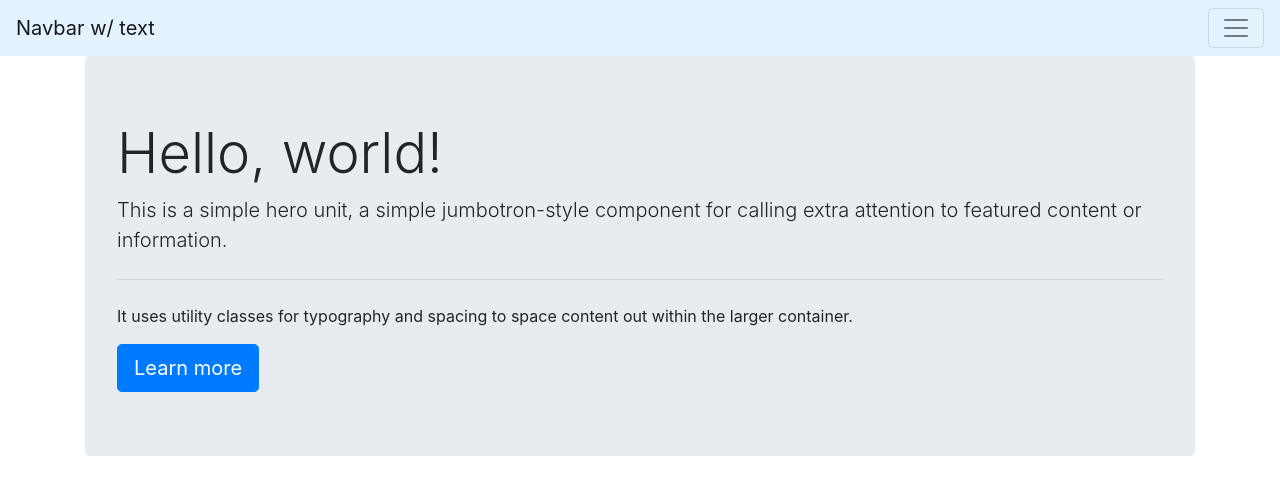
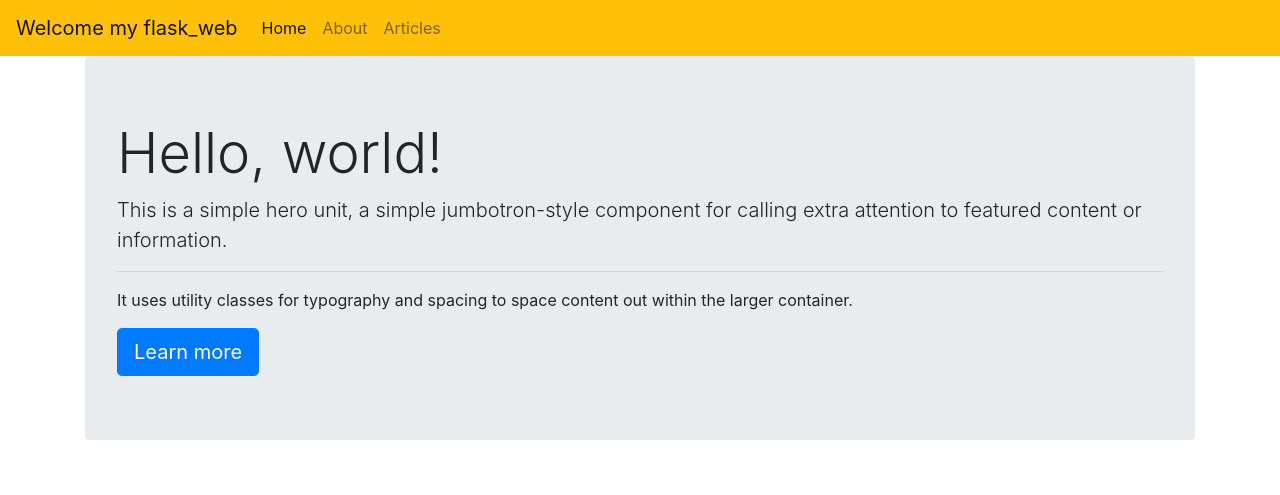
Before and after one commit to esh1122/userlists, a Flask app: page / in a window 1280 px wide. Shown: the top 495 px of the page. Run offline with Flask 2, Linux system fonts and the light colour scheme.

Commit message:
articles html

```diff
--- a/app.py
+++ b/app.py
@@ -1,5 +1,6 @@
 from flask import Flask
 from flask.templating import render_template
+from data import Articles
 
 app = Flask(__name__)
 app.debug = True
@@ -12,5 +13,10 @@ def hello_world():
 def about():
     return render_template('about.html')
 
+@app.route('/articles', methods = ['GET', 'POST'])
+def articles():
+    articles = Articles()
+    return render_template('articles.html', articles = articles)
+
 if __name__ == '__main__':
     app.run(port = 5000)
--- /dev/null
+++ b/data.py
@@ -0,0 +1,5 @@
+def Articles():
+    articles = [  {  'id': 1,  'title':'Article one',  'body':'Lorem ipsum dolor sit amet, consectetur adipisicing elit, sed do eiusmod tempor incididunt ut labore et dolore magna aliqua. Ut enim ad minim veniam, quis nostrud exercitation ullamco laboris nisi ut aliquip ex ea commodo consequat. Duis aute irure dolor in reprehenderit in voluptate velit esse cillum dolore eu fugiat nulla pariatur. Excepteur sint occaecat cupidatat non proident, sunt in culpa qui officia deserunt mollit anim id est laborum.',  'author':'vasanth',  'create_date':'04-09-2018',  },
+ {  'id': 2,  'title':'Article two',  'body':'Lorem ipsum dolor sit amet, consectetur adipisicing elit, sed do eiusmod tempor incididunt ut labore et dolore magna aliqua. Ut enim ad minim veniam, quis nostrud exercitation ullamco laboris nisi ut aliquip ex ea commodo consequat. Duis aute irure dolor in reprehenderit  in voluptate velit esse cillum dolore eu fugiat nulla pariatur. Excepteur sint occaecat cupidatat non proident, sunt in culpa qui officia deserunt mollit anim id est laborum.',  'author':'vasanth nagarajan',  'create_date':'05-09-2018',  },
+{  'id': 3,  'title':'Article three',  'body':'Lorem ipsum dolor sit amet, consectetur adipisicing elit, sed do eiusmod tempor incididunt ut labore et dolore magna aliqua. Ut enim ad minim veniam, quis nostrud exercitation ullamco laboris nisi ut aliquip ex ea commodo consequat. Duis aute irure dolor in reprehenderit in voluptate velit esse cillum dolore eu fugiat nulla pariatur. Excepteur sint occaecat cupidatat non proident, sunt in culpa qui officia deserunt mollit anim id est laborum.',  'author':'nagarajan vasanth',  'create_date':'04-09-2018',  } ]
+    return articles
--- a/templates/home.html
+++ b/templates/home.html
@@ -3,7 +3,7 @@
 <div class="jumbotron">
     <h1 class="display-4">Hello, world!</h1>
     <p class="lead">This is a simple hero unit, a simple jumbotron-style component for calling extra attention to featured content or information.</p>
-    <hr class="my-4">
+    <hr class="my-10">
     <p>It uses utility classes for typography and spacing to space content out within the larger container.</p>
     <a class="btn btn-primary btn-lg" href="#" role="button">Learn more</a>
 </div>
--- a/templates/includes/_navbar.html
+++ b/templates/includes/_navbar.html
@@ -1,22 +1,19 @@
-<nav class="navbar navbar-light" style="background-color: #e3f2fd;">
-    <a class="navbar-brand" href="#">Navbar w/ text</a>
+<nav class="navbar navbar-expand-lg navbar-light bg-warning">
+  <a class="navbar-brand" href="/">Welcome my flask_web</a>
   <button class="navbar-toggler" type="button" data-toggle="collapse" data-target="#navbarText" aria-controls="navbarText" aria-expanded="false" aria-label="Toggle navigation">
     <span class="navbar-toggler-icon"></span>
   </button>
   <div class="collapse navbar-collapse" id="navbarText">
     <ul class="navbar-nav mr-auto">
       <li class="nav-item active">
-          <a class="nav-link" href="#">Home <span class="sr-only">(current)</span></a>
+        <a class="nav-link" href="/">Home <span class="sr-only">(current)</span></a>
       </li>
       <li class="nav-item">
-          <a class="nav-link" href="#">Features</a>
+        <a class="nav-link" href="/about">About</a>
       </li>
       <li class="nav-item">
-          <a class="nav-link" href="#">Pricing</a>
+        <a class="nav-link" href="/articles">Articles</a>
       </li>
     </ul>
-      <span class="navbar-text">
-        Navbar text with an inline element
-      </span>
   </div>
 </nav>
```
Also changed, not shown: templates/articles.html (added, +33 -0 lines). Lines whose indentation alone changed are shown as unchanged.
